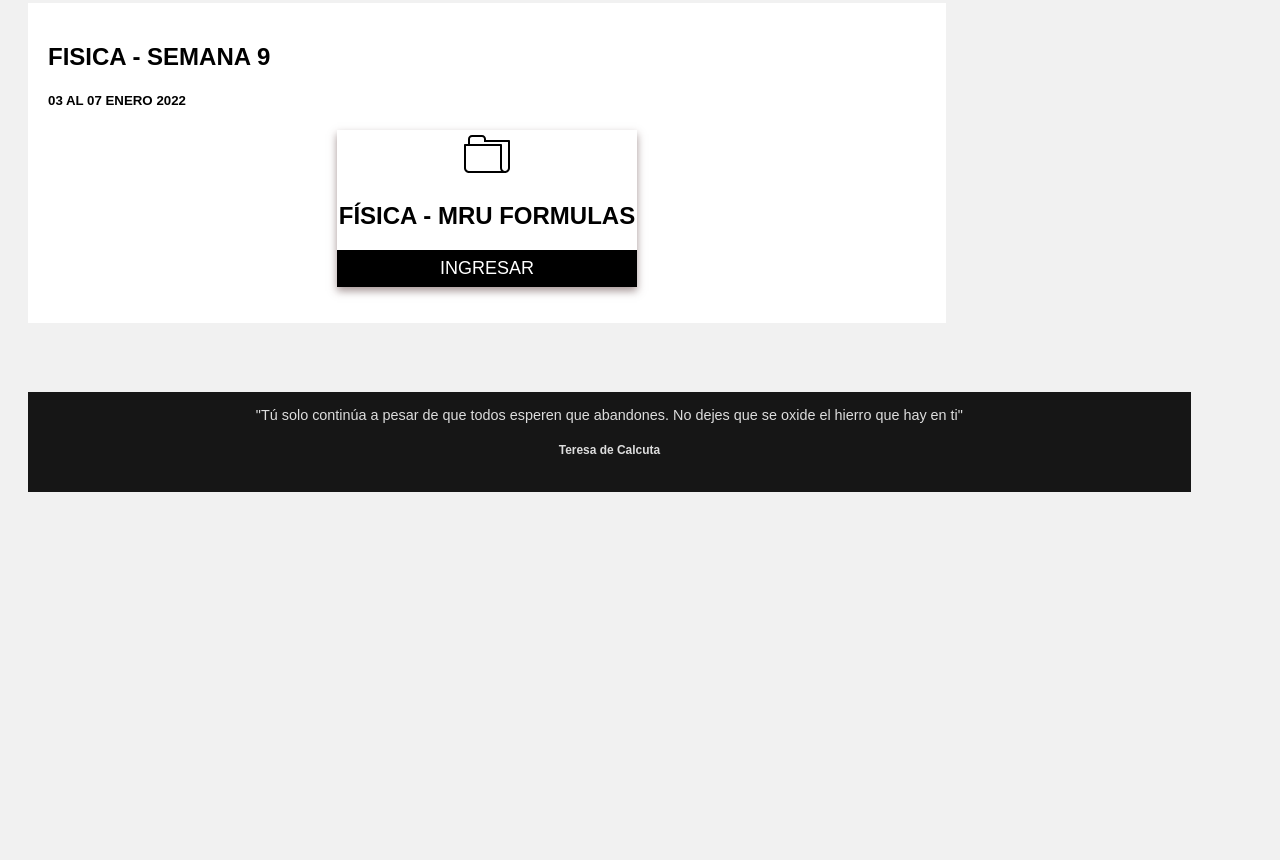
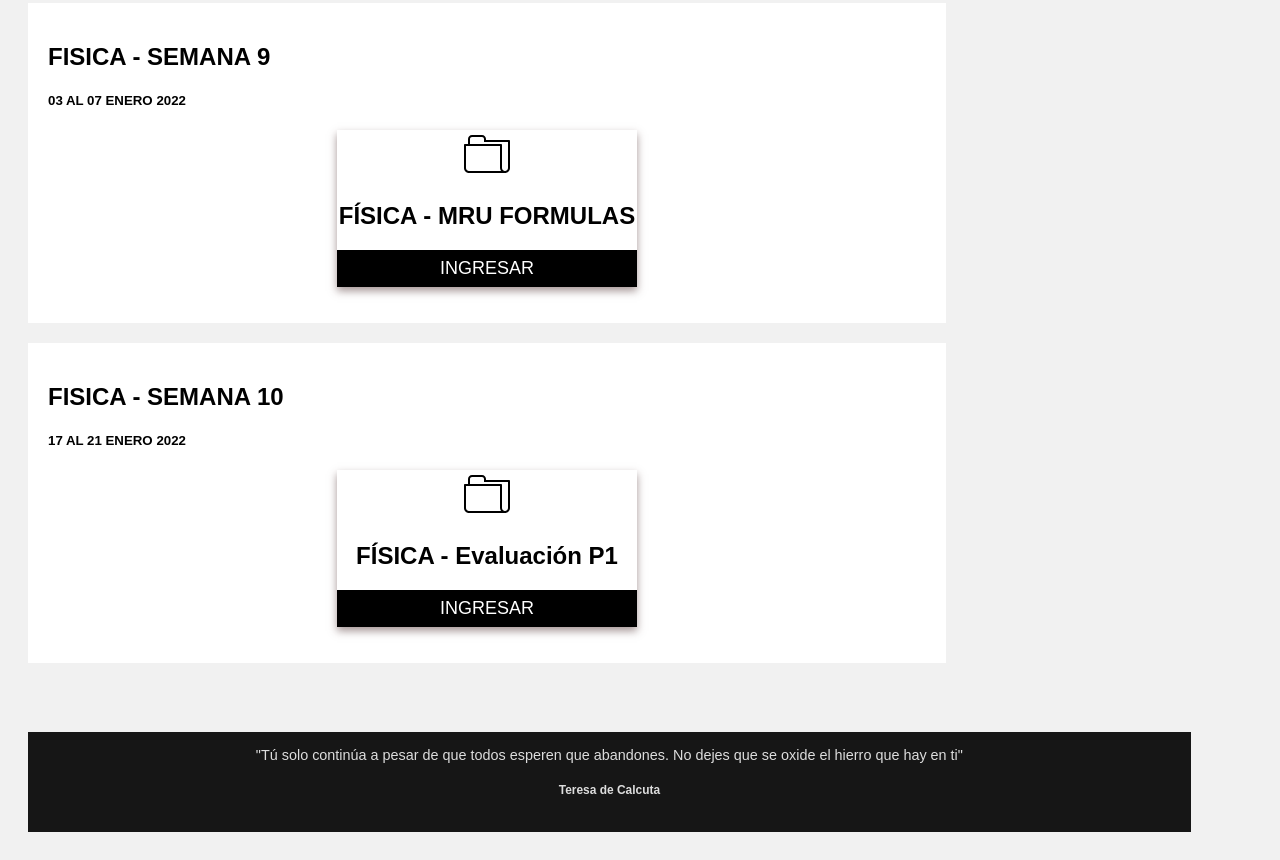
Before and after one commit to josebballester/primero-faseix, a plain HTML site: page index.html in a window 1280 px wide. Shown: the part 3677-4537 px from the top of the page. Before the commit the page ends 4197 px from the top, so only its background shows below. Drawn offline with Linux system fonts and the light colour scheme.

Commit message:
Semana 10
Ingresa nueva ficha

```diff
--- a/index.html
+++ b/index.html
@@ -345,6 +345,37 @@
       </div>
     </div>
 
+
+     <div class="card">
+      <h2>FISICA - SEMANA 10 </h2>
+           <h5>17 AL 21 ENERO 2022</h5>
+
+        <div class="cards">
+
+          <svg
+          enable-background="new 0 0 48 48"
+            height="3rem"
+            id="Layer_1"
+            version="1.1"
+            viewBox="0 0 48 48"
+            width="4rem"
+          xml:space="preserve" xmlns="http://www.w3.org/2000/svg" xmlns:xlink="http://www.w3.org/1999/xlink">
+            <path clip-rule="evenodd" d="M42,43L42,43H6l0,0c-2.762,0-5-2.238-5-5V15c0-0.552,0.447-1,1-1l0,0h3V9
+             c0-2.209,1.791-4,4-4h10c2.209,0,4,1.791,4,4v1h23c0.553,0,1,0.448,1,1v27C47,40.762,44.762,43,42,43z M3,16v22l0,0
+               c0,1.657,1.344,3,3,3h32.022C37.39,40.162,37,39.131,37,38V16H3z
+                M45,12H21V9c0-1.104-0.896-2-2-2H9C7.896,7,7,7.896,7,9v5h31l0,0
+                 c0.278,0,0.529,0.114,0.71,0.298C38.889,14.479,39,14.726,39,15c0,0,0,0,0,0v23c0,1.657,1.343,3,3,3s3-1.343,3-3V12z"
+                 fill-rule="evenodd"/>
+          </svg>
+        <h2>FÍSICA - Evaluación P1</h2>
+          <p>
+            <a href="https://drive.google.com/file/d/1yhe-7sWxOkloyPFHY_Dz0voCGGQ54g0c/view?usp=sharing">
+              <input type="button" value="INGRESAR">
+            </a>
+          </p>
+      </div>
+    </div>
+
   </div>
 
 
```
